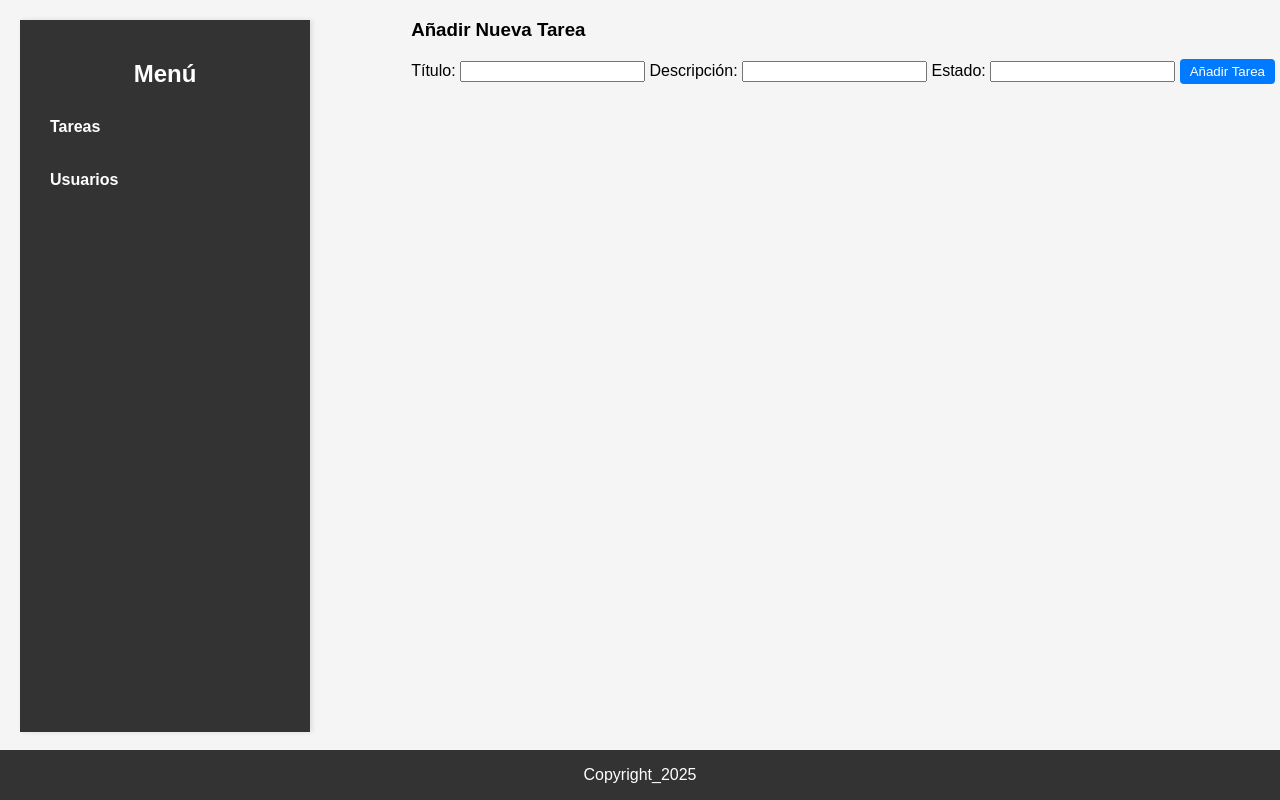
After one commit to JEViz77/pruebaCurso, a PHP site: the page made by añadir_tareas.php in a window 1280 px wide. The commit adds this page. Run offline with PHP 8.4, Linux system fonts and the light colour scheme; a stand-in replaces the project's code that opens the database connection; some libraries are stand-ins or nearby versions.

Commit message:
tareas probar

```diff
--- /dev/null
+++ b/añadir_tareas.php
@@ -0,0 +1,31 @@
+<?php
+session_start();
+include("partials/cabecera.php");
+include("conexiondb.php");
+
+if ($_SERVER['REQUEST_METHOD'] == 'POST') {
+    $titulo = $_POST['titulo'];
+    $descripcion = $_POST['descripcion'];
+    $fecha_creacion = date('Y-m-d H:i:s');
+    $estado = $_POST['estado'];
+    $Usuarios_id = $_SESSION['Usuarios_id']; // Asumiendo que user_id se almacena en la sesión al iniciar sesión
+
+    $sql = "INSERT INTO tareas (titulo, descripcion, fecha_creacion, estado, Usuarios_id) VALUES ('$titulo', '$descripcion', '$fecha_creacion', '$estado', '$Usuarios_id')";
+    $conexion->query($sql);
+    header("Location: ver_tareas.php");
+}
+?>
+
+<section id="anadir_tarea">
+  <h3>Añadir Nueva Tarea</h3>
+  <form action="anadir_tarea.php" method="POST">
+    <label for="titulo">Título:</label>
+    <input type="text" id="titulo" name="titulo" required>
+    <label for="descripcion">Descripción:</label>
+    <input type="text" id="descripcion" name="descripcion" required>
+    <label for="estado">Estado:</label>
+    <input type="text" id="estado" name="estado" required>
+    <button type="submit">Añadir Tarea</button>
+  </form>
+</section>
+<?php include("partials/footer.php"); ?>
--- a/editar_tareas.php
+++ b/editar_tareas.php
@@ -20,7 +20,7 @@ if ($_SERVER['REQUEST_METHOD'] == 'POST') {
 
     $sql = "UPDATE tareas SET titulo = '$titulo', descripcion = '$descripcion', estado = '$estado' WHERE tareas_id = $tareas_id AND Usuarios_id = $Usuarios_id";
     $conexion->query($sql);
-    header("Location: tareas.php");
+    header("Location: ver_tareas.php");
 }
 ?>
 
--- a/register.php
+++ b/register.php
@@ -1,5 +1,6 @@
 <?php
 include("conexiondb.php");
+
 if ($_SERVER["REQUEST_METHOD"] == "POST") {
     // Obtener los datos del formulario
     $username = $_POST["username"];
```
Also changed, not shown: eliminar_tareas.php (added, +13 -0 lines).
